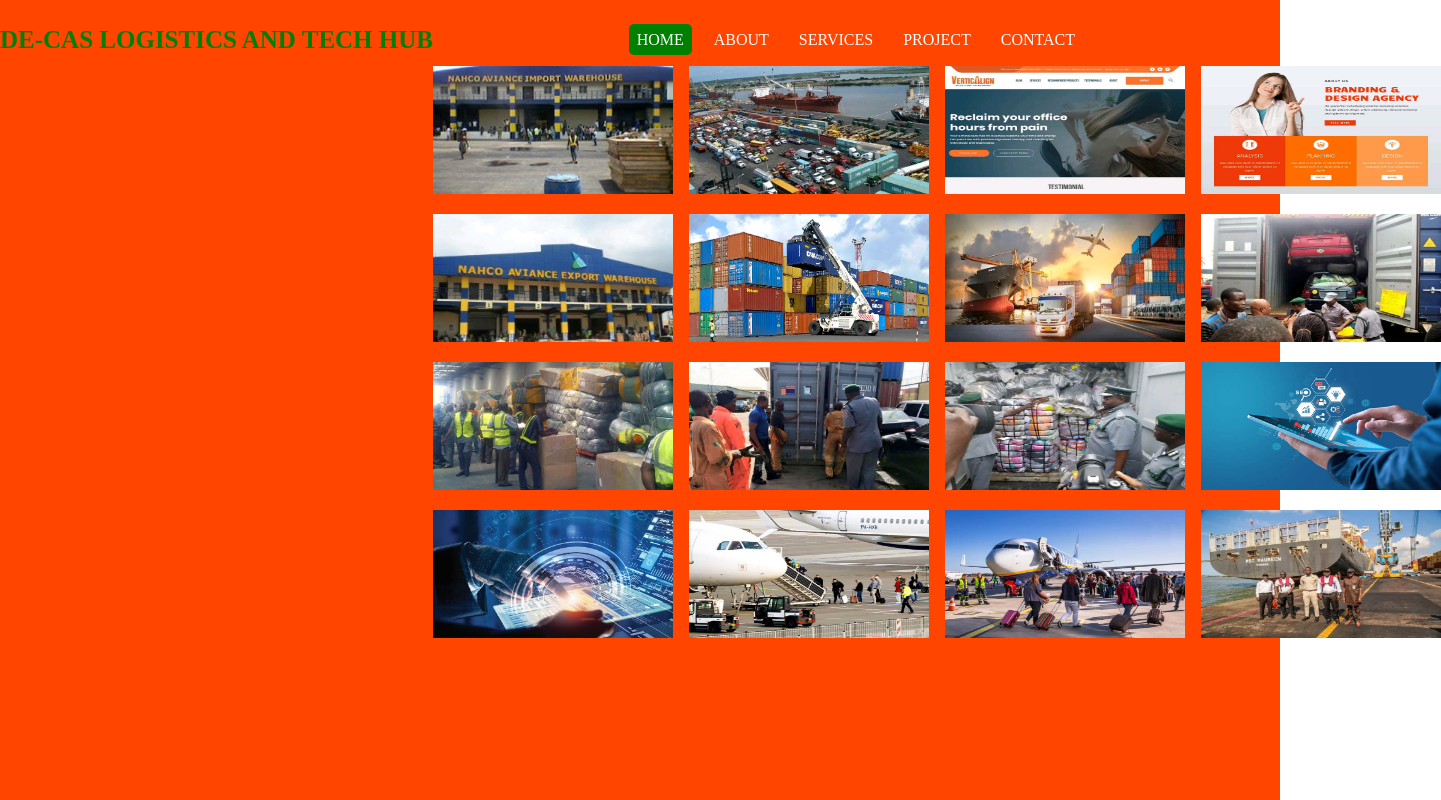
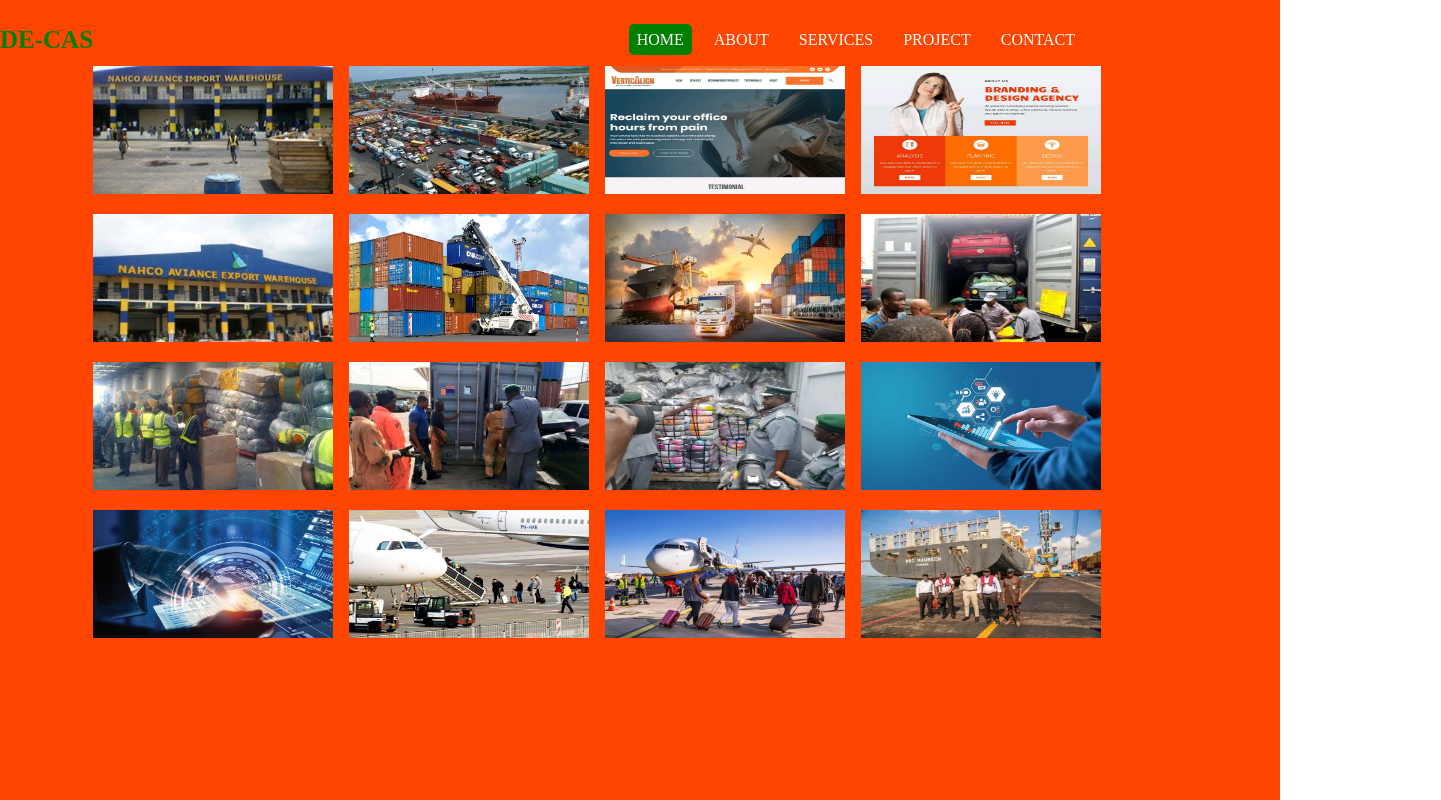
Before and after one commit to De-Cas-Logistics-hub/page-four, a plain HTML site: page index.html in a window 1280 px wide. Shown: the whole page, 1441 px wide, since content can reach past the window. Drawn offline with Linux system fonts and the light colour scheme.

Commit message:
Update index.html

```diff
--- a/index.html
+++ b/index.html
@@ -10,7 +10,7 @@
     <section>
         <div class="container">
            <nav>
-                <h1>DE-CAS LOGISTICS AND TECH HUB </h1>
+                <h1>DE-CAS</h1>
                 <ul>
                     <li><a href="https://de-cas-logistics.vercel.app/" class="active">Home</a></li>
                     <li><a href="https://page-two-mu.vercel.app/">About</a></li>
```
